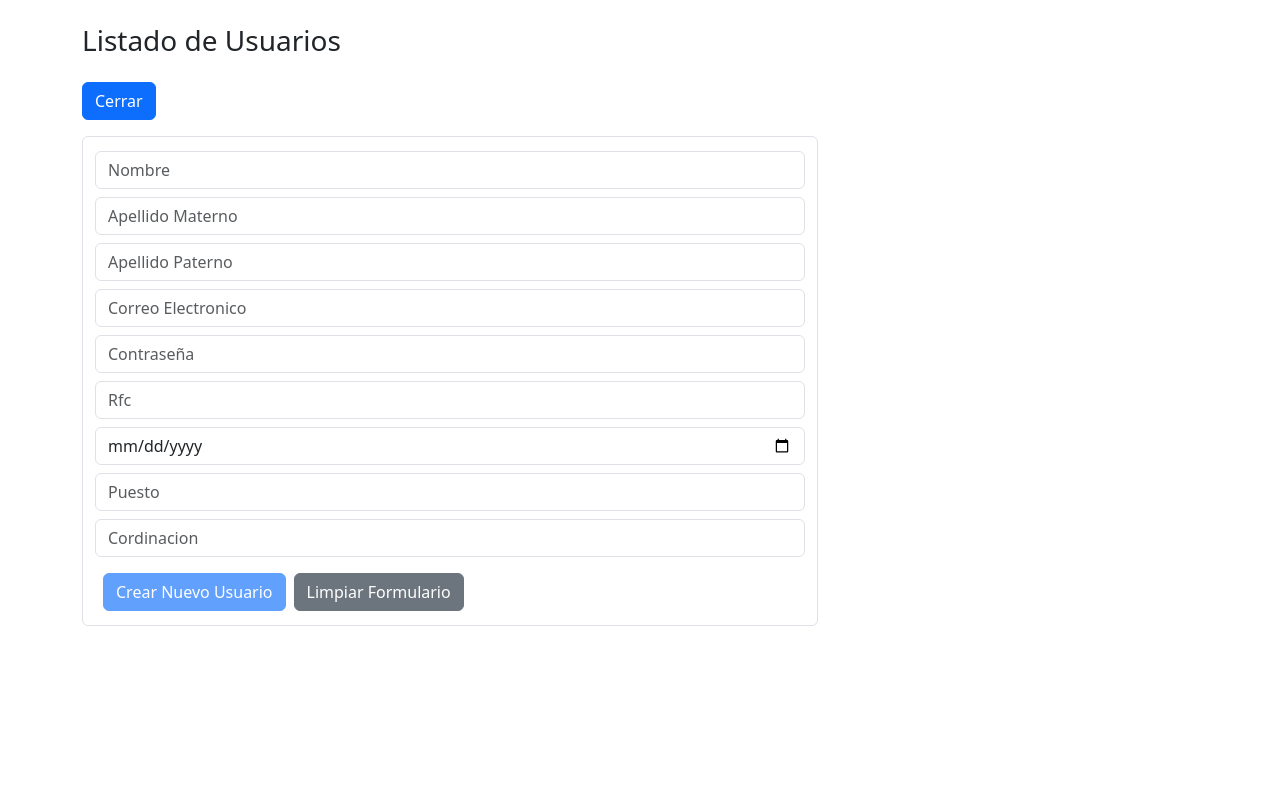
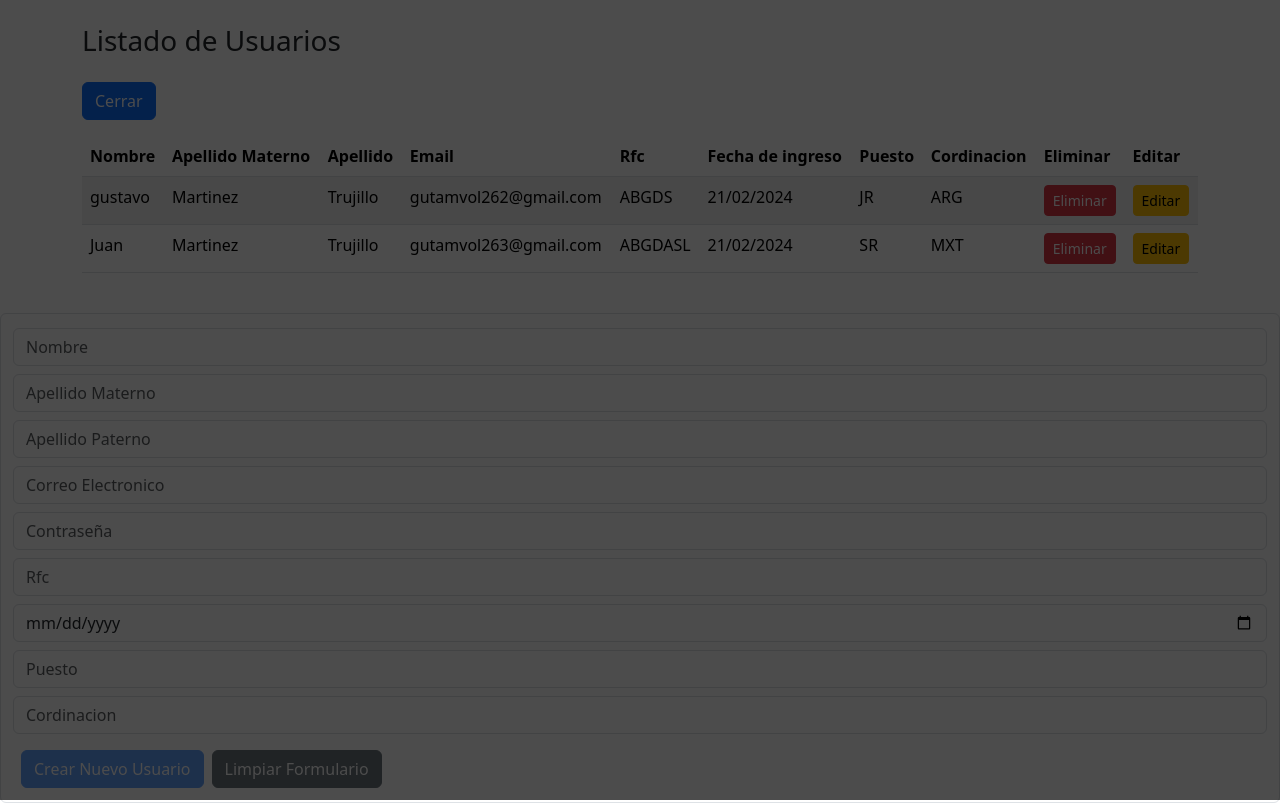
Before and after one commit to trujisxd1/GestionDeVacaciones, an Angular app in the folder GestionV/: page / in a window 1280 px wide. Both pictures are taken after a click on the button "Crear Nuevo Usuario". Built offline with nearby package versions, Linux system fonts and the light colour scheme.

Commit message:
se cambio de lugar el if con su componente form al cual se le dieron estilos al modal

```diff
--- a/GestionV/src/app/components/user-app.component.html
+++ b/GestionV/src/app/components/user-app.component.html
@@ -6,18 +6,20 @@
 
   <button class="btn btn-primary my-3" (click)="setOpen()"> {{open == true? "Cerrar": "Crear Nuevo Usuario"}} </button>
   <div class="row">
+    <div class="col my-8">
+      <usuarios [users]="users" (idUserEventEmitter)="delete($event)" (selectUserEmitter)="setSelectUser($event)"/>
+    </div>
+
+
+  </div>
+</div>
+
 
     @if (open) {
 
-      <div class="col-8">
 
-        <form-user (newUserEventEmitter)="addUser($event)" [user]="userSelected"/>
-      </div>
-    }@else {
-      <div class="col my-8">
-        <usuarios [users]="users" (idUserEventEmitter)="delete($event)" (selectUserEmitter)="setSelectUser($event)"/>
-      </div>
+      <div class="abrir-modal animacion fadeIn"></div>
+
+        <form-user (newUserEventEmitter)="addUser($event)" [user]="userSelected" (openEventEmitter)="setOpen()"/>
 
     }
-  </div>
-</div>
```
